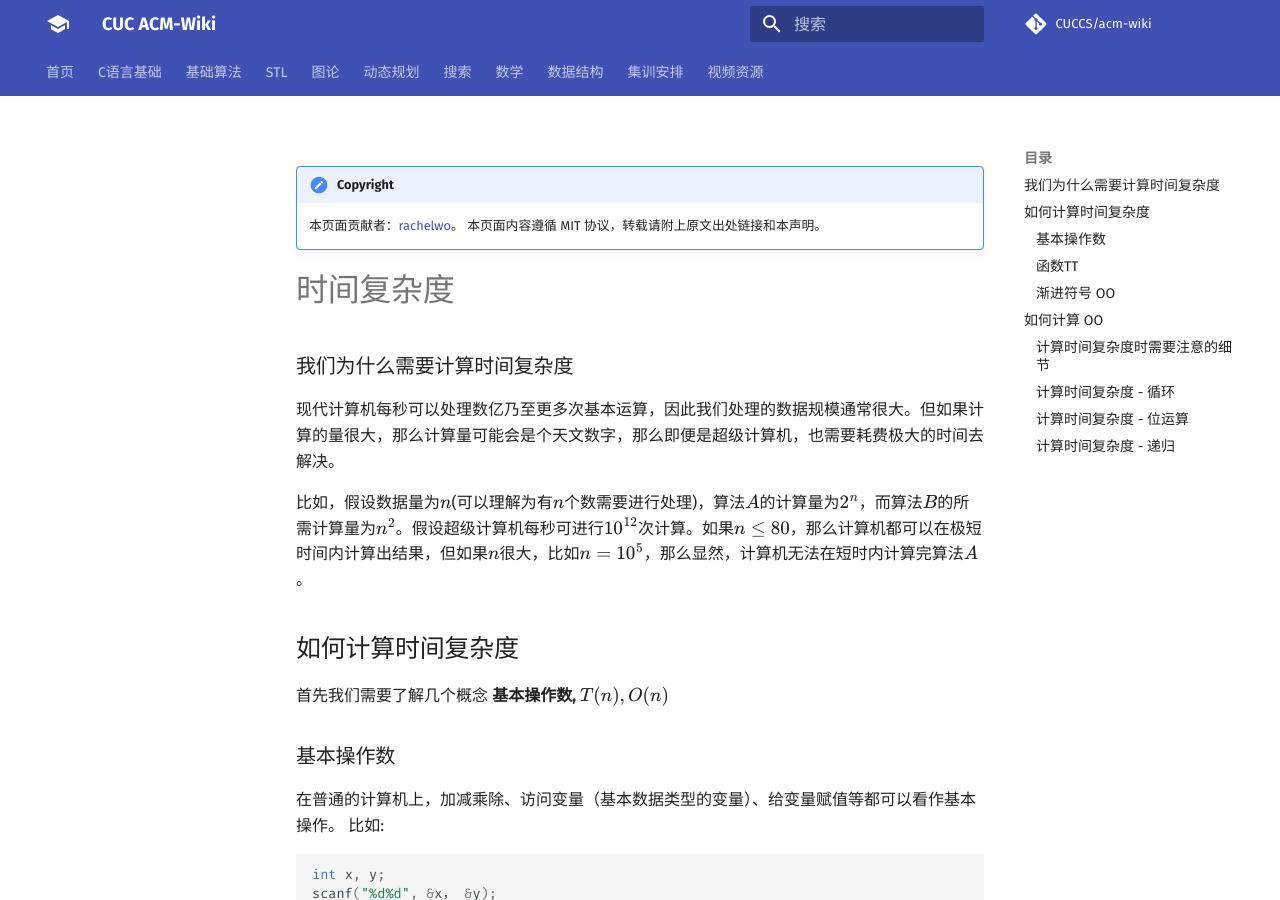
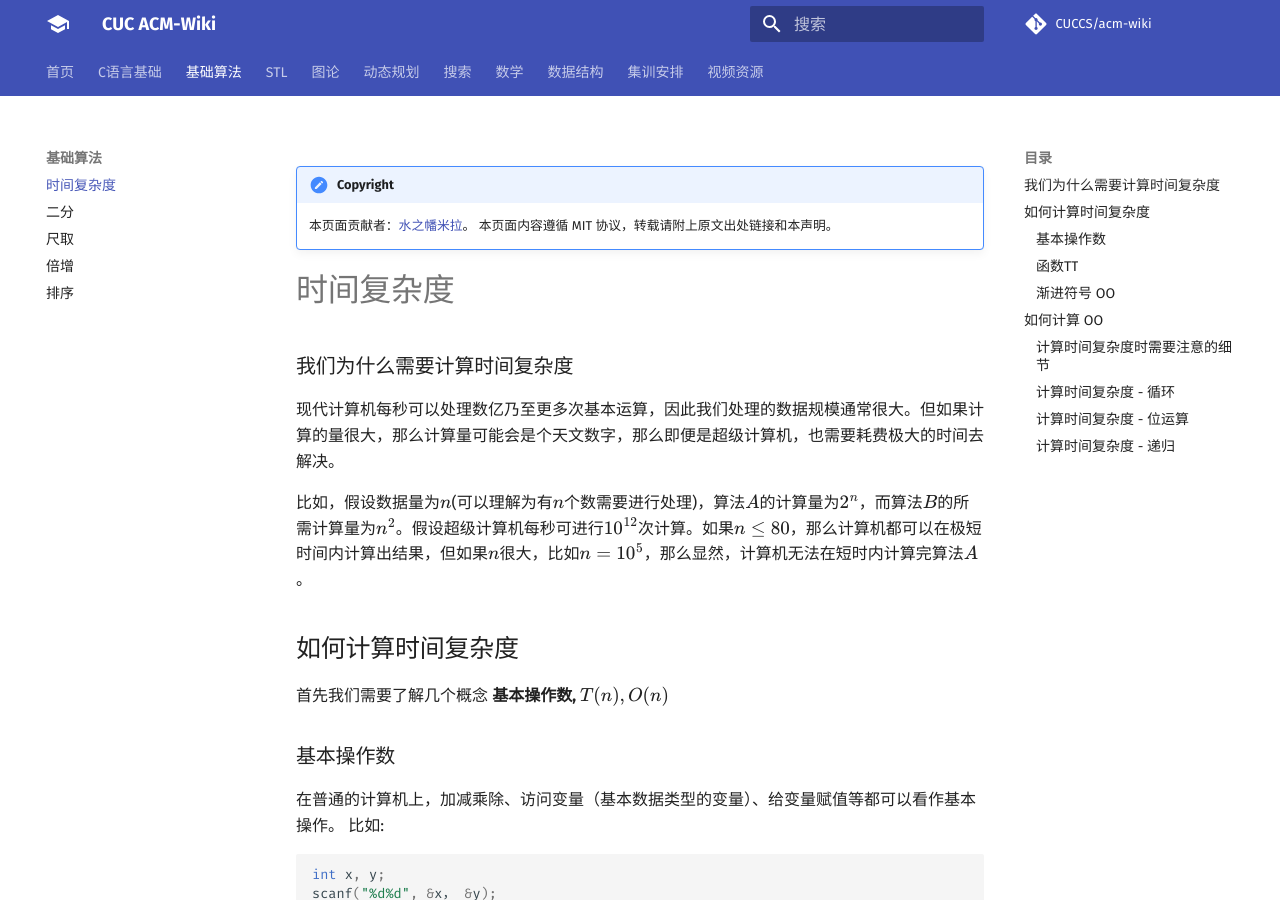
Before and after one commit to CUCCS/acm-wiki, an MkDocs documentation site: the page built from docs/basic-algorithm/time.md, in a window 1280 px wide and 900 px high. Built offline with MkDocs 1.6.1 and Material for MkDocs 9.7.7, drawn with Linux system fonts in a browser that asks for light colours; formulas are drawn with MathJax 3; comment, search, counter and statistics services are not loaded.

Commit message:
fix some errors

```diff
--- a/docs/basic-algorithm/time.md
+++ b/docs/basic-algorithm/time.md
@@ -1,5 +1,5 @@
 !!! note "Copyright"
-    本页面贡献者：[rachelwo](https://github.com/rachelwo)。
+    本页面贡献者：[水之幡米拉](https://github.com/sgdbs)。
     本页面内容遵循 MIT 协议，转载请附上原文出处链接和本声明。
 
 # 时间复杂度
--- a/mkdocs.yml
+++ b/mkdocs.yml
@@ -24,6 +24,7 @@ nav:
       - 函数: c-basic/function.md
       - 字符数组,string: c-basic/char.md
   - 基础算法:
+      - 时间复杂度: basic-algorithm/time.md
       - 二分: basic-algorithm/binary-research.md
       - 尺取: basic-algorithm/two-pointers.md
       - 倍增: basic-algorithm/adding-doubling.md
```
